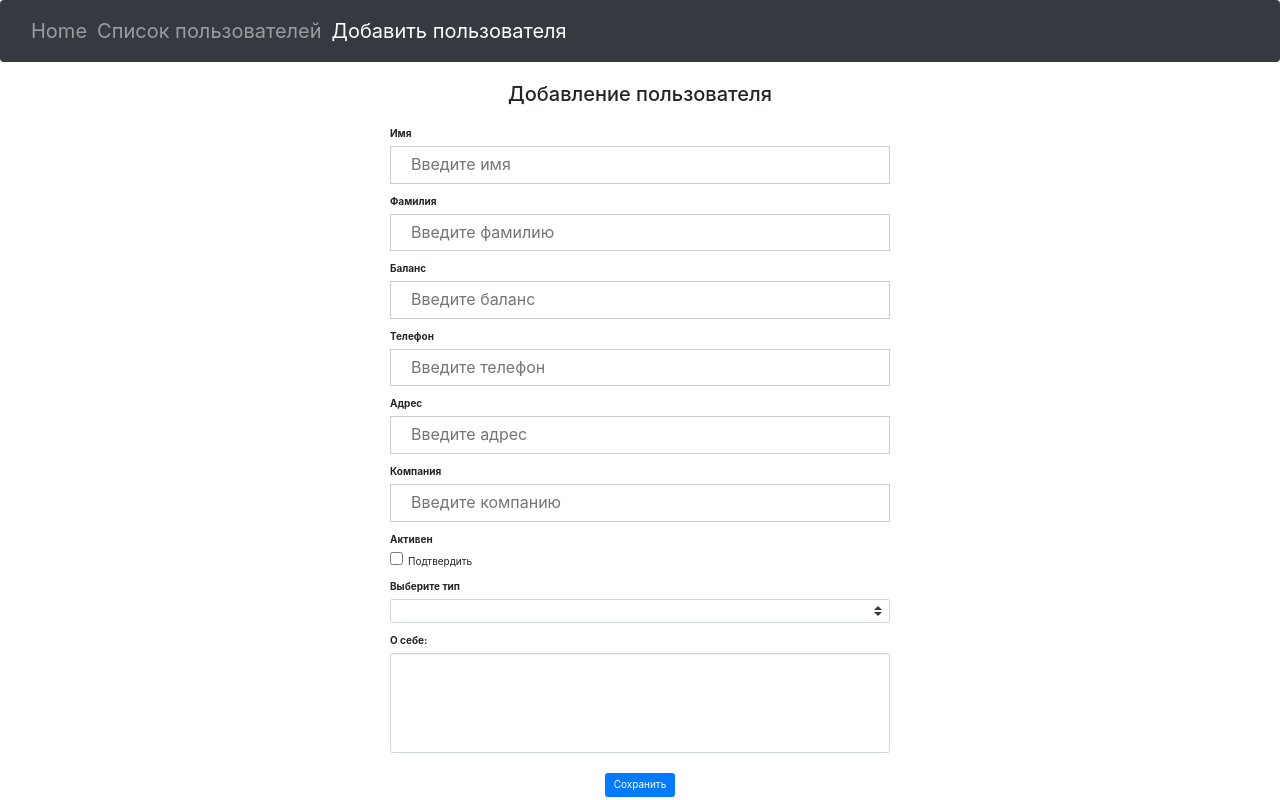
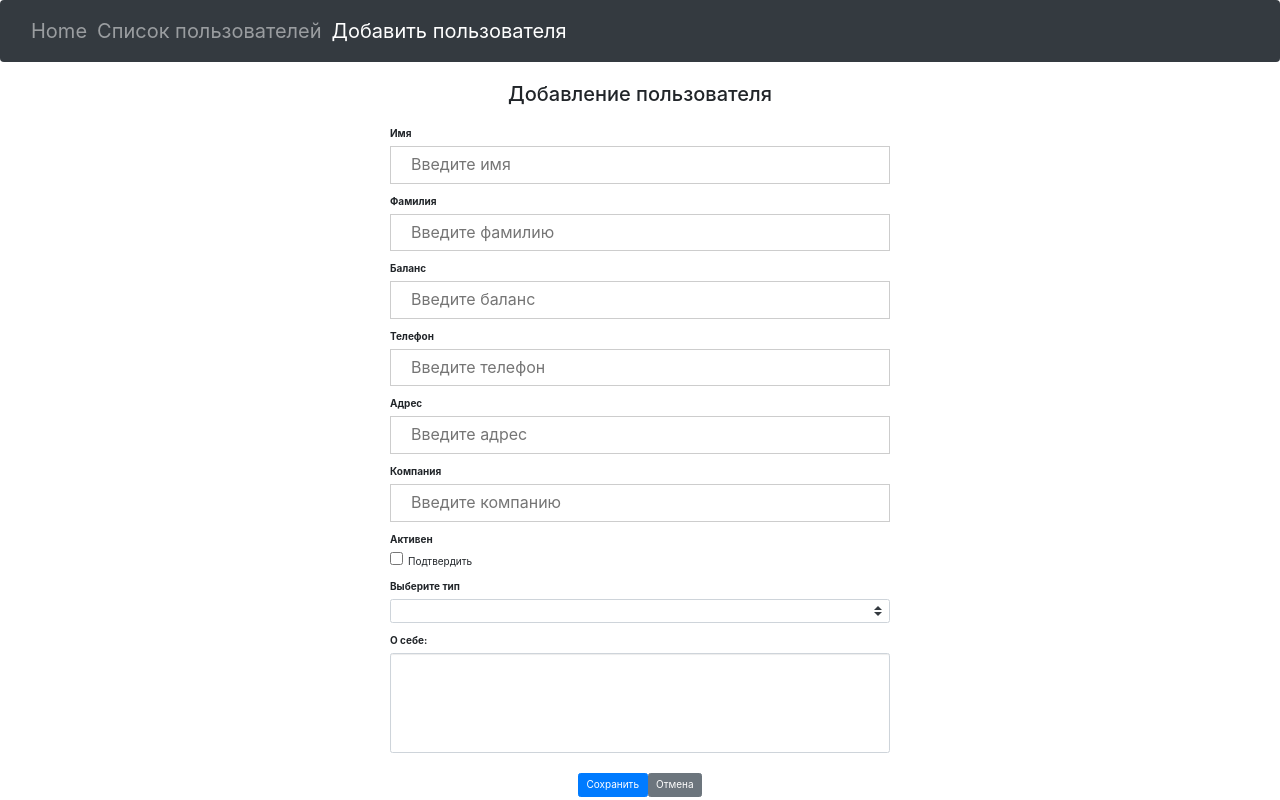
Before and after one commit to Ex-Zy/vue, a Vue app in the folder 2/: page /add in a window 1280 px wide. Built offline with nearby package versions, Linux system fonts and the light colour scheme.

Commit message:
renamed shortUrl file to shortUrlToServer, add button cancell, refactor file add, users, edit

```diff
--- a/2/src/views/add.vue
+++ b/2/src/views/add.vue
@@ -2,20 +2,21 @@
   <div class="container mt-3">
     <h2 class="text-center">Добавление пользователя</h2>
     <div v-if="!user"
-         class="alert alert-warning"
-    >Загрузка</div>
+         class="alert alert-warning">Загрузка</div>
     <user-form v-else v-model="user" />
     <div class="text-center">
       <button type="button"
               class="btn btn-primary"
-              @click="saveUser"
-      >Сохранить</button>
+              @click="saveUser">Сохранить</button>
+      <button type="button"
+              class="btn btn-secondary"
+              @click="cancelUser">Отмена</button>
     </div>
   </div>
 </template>
 
 <script>
-  import axios from '@/helpers/shortUrl.js';
+  import axios from '@/helpers/shortUrlToServer.js';
 
   const emptyObject = {
     id: 0,
@@ -58,6 +59,10 @@
           })
           .catch(e => console.error(e))
       },
+      cancelUser() {
+        console.log('Отмена');
+        this.redirectToList();
+      },
       redirectToList() {
         this.$router.push('/users')
       }
--- a/2/src/views/edit.vue
+++ b/2/src/views/edit.vue
@@ -20,7 +20,7 @@
 </template>
 
 <script>
-  import axios from 'axios';
+  import axios from '@/helpers/shortUrlToServer.js';
 
   export default {
     name: "edit",
@@ -47,7 +47,7 @@
       loadData() {
         axios.get(this.loadUrl)
           .then(response => response.data)
-          .then(response => this.user = response)
+          .then(response => (this.user = response))
           .catch(e => {console.error(e)})
       },
       save() {
--- a/2/src/views/users.vue
+++ b/2/src/views/users.vue
@@ -19,7 +19,7 @@
 </template>
 
 <script>
-  import axios from 'axios';
+  import axios from '@/helpers/shortUrlToServer.js';
 
   export default {
     name: 'users',
@@ -36,7 +36,7 @@
     },
     methods: {
       loadData() {
-        axios.get('http://localhost:3004/users')
+        axios.get('/users')
           .then(({data}) => this.users = data)
           .catch(e => {
             console.error(e)
```
Also changed, not shown: 2/src/helpers/shortUrlToServer.js (renamed from 2/src/helpers/shortUrl.js).
